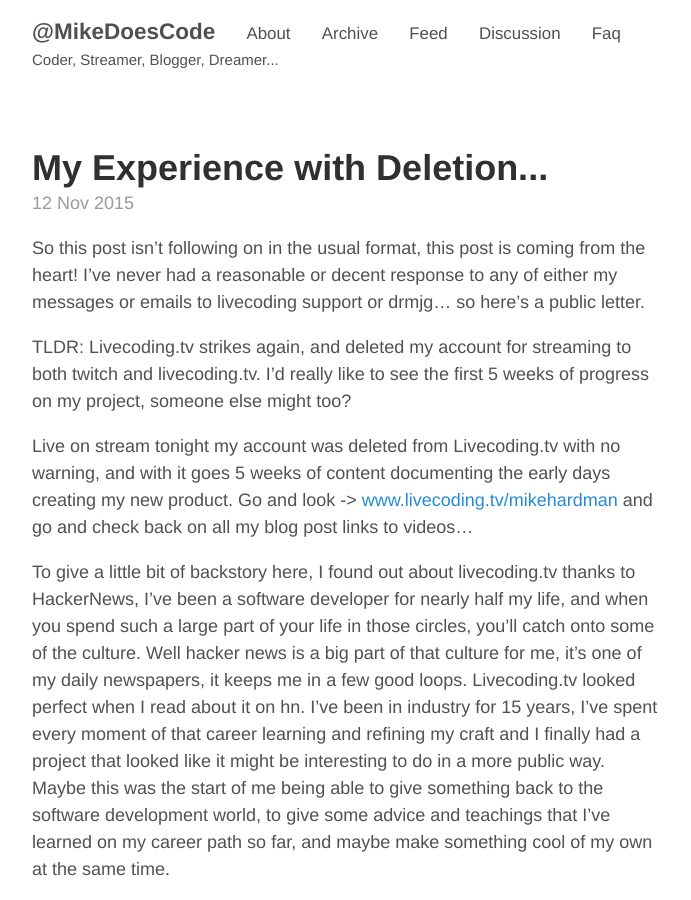
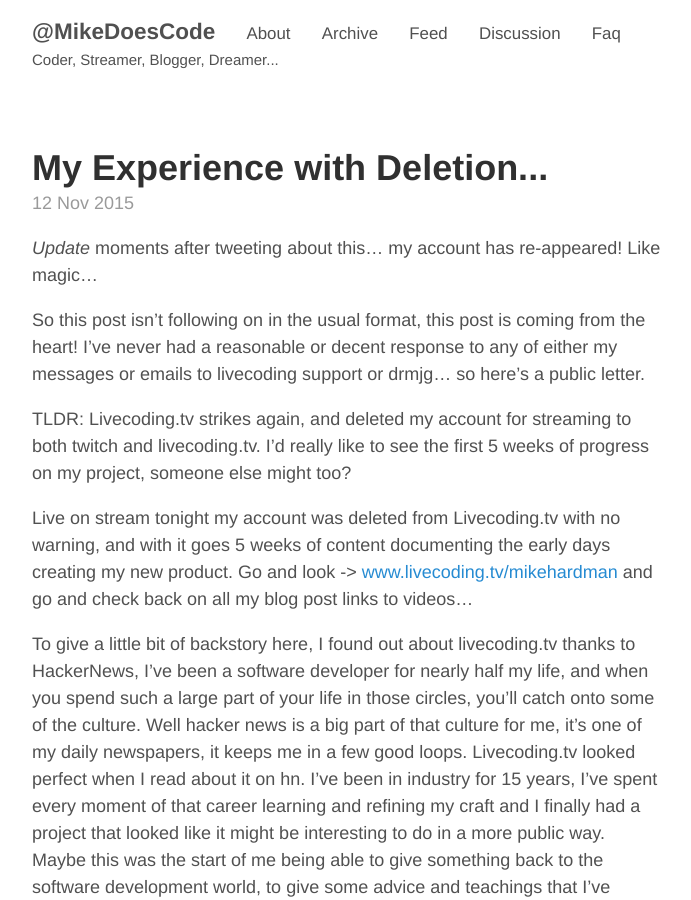
Before and after one commit to MikeHardman/mikehardman.github.io, a Jekyll site: the page built from _posts/2015-11-12-My-Experience-With-Deletion.md, in a window 1280 px wide and 900 px high. Shown: the whole window, without its empty margins (293-984 px from the left). Built offline with Jekyll 4.4.1, drawn with Linux system fonts in a browser that asks for light colours; comment, search, counter and statistics services are not loaded.

Commit message:
Update 2015-11-12-My-Experience-With-Deletion.md

```diff
--- a/_posts/2015-11-12-My-Experience-With-Deletion.md
+++ b/_posts/2015-11-12-My-Experience-With-Deletion.md
@@ -4,11 +4,13 @@ layout: post
 comments: True
 ---
 
+*Update* moments after tweeting about this... my account has re-appeared! Like magic...
+
 So this post isn't following on in the usual format, this post is coming from the heart! I've never had a reasonable or decent response to any of either my messages or emails to livecoding support or drmjg... so here's a public letter.
 
 TLDR: Livecoding.tv strikes again, and deleted my account for streaming to both twitch and livecoding.tv. I'd really like to see the first 5 weeks of progress on my project, someone else might too?
 
-Live on stream tonight my account was deleted from Livecoding.tv with no warning, and with it goes 5 weeks of content documenting the early days creating my new product. Go and look -> [www.livecoding.tv/mikehardman](www.livecoding.tv/mikehardman) and go and check back on all my blog post links to videos...
+Live on stream tonight my account was deleted from Livecoding.tv with no warning, and with it goes 5 weeks of content documenting the early days creating my new product. Go and look -> [www.livecoding.tv/mikehardman](http://www.livecoding.tv/mikehardman) and go and check back on all my blog post links to videos...
 
 To give a little bit of backstory here, I found out about livecoding.tv thanks to HackerNews, I've been a software developer for nearly half my life, and when you spend such a large part of your life in those circles, you'll catch onto some of the culture. Well hacker news is a big part of that culture for me, it's one of my daily newspapers, it keeps me in a few good loops. Livecoding.tv looked perfect when I read about it on hn. I've been in industry for 15 years, I've spent every moment of that career learning and refining my craft and I finally had a project that looked like it might be interesting to do in a more public way. Maybe this was the start of me being able to give something back to the software development world, to give some advice and teachings that I've learned on my career path so far, and maybe make something cool of my own at the same time.
 
```
